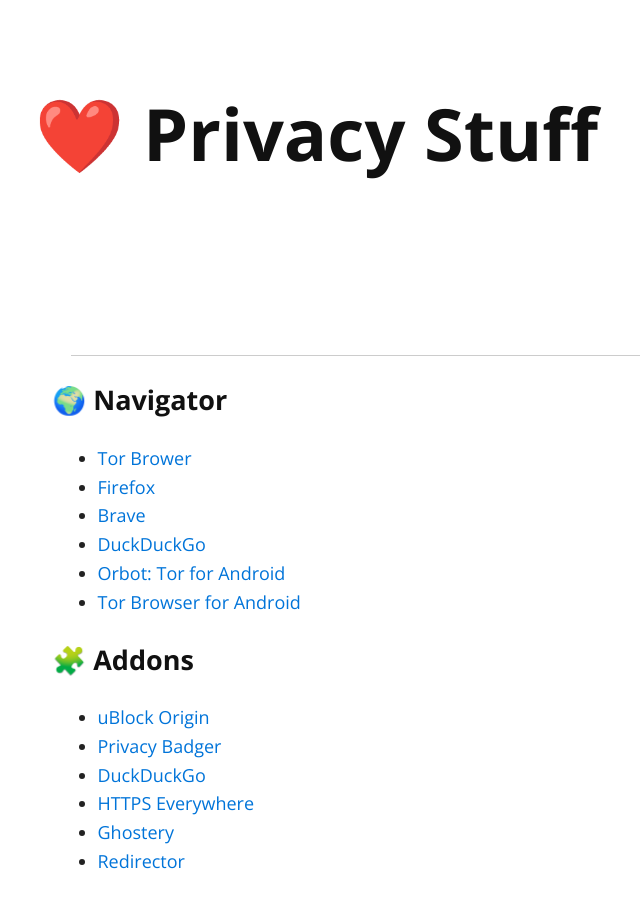
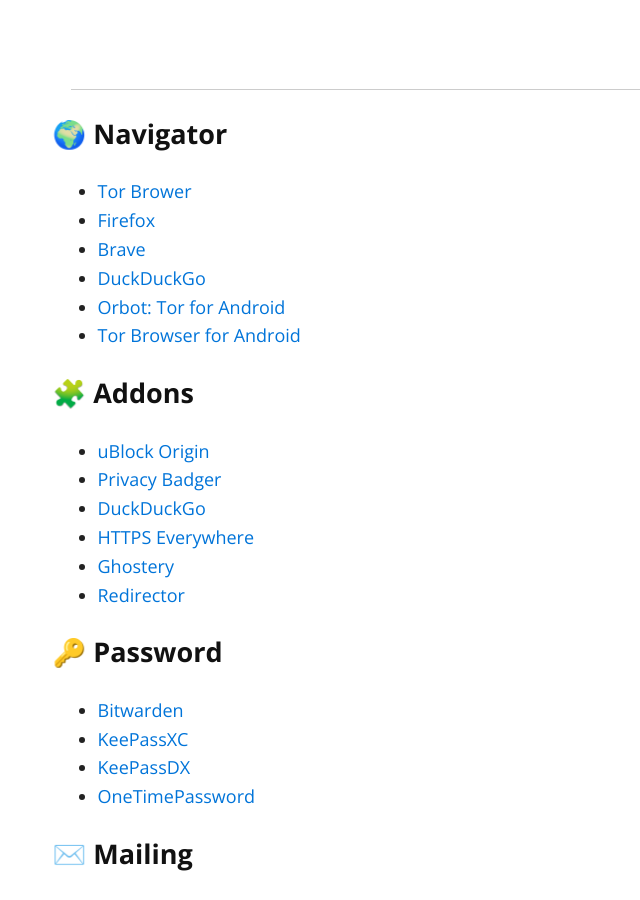
Before and after one commit to jcabeza/Privacy, a Jekyll site: the page built from index.md, in a window 1280 px wide and 900 px high. Shown: the whole window, without its empty margins (257-897 px from the left). Built offline with Jekyll 4.4.1, drawn with Linux system fonts in a browser that asks for light colours; nearby versions of some CDN libraries.

```diff
--- a/_layouts/default.html
+++ b/_layouts/default.html
@@ -15,7 +15,7 @@
 <body>
   <article>
    <div class="container">
-    <h1><a href="./">{{ site.tag_text }}</a></h1>
+    <!-- <h1><a href="./">{{ site.tag_text }}</a></h1> -->
     {{ content }}
     </div>
   </article>
```
